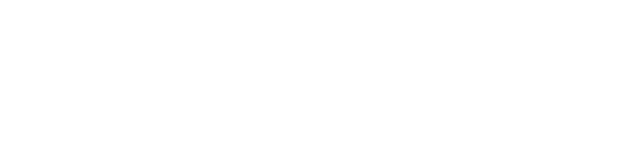
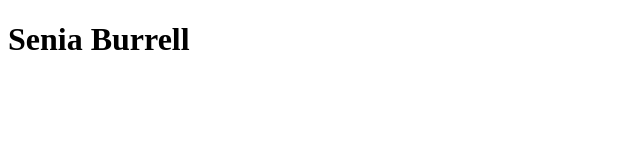
Before and after one commit to seniaburrell/seniaburrell.github.io, a plain HTML site: page index.html in a window 1280 px wide. Shown: the whole page, without its empty margins (0-640 px from the left). Drawn offline with Linux system fonts and the light colour scheme.

Commit message:
add name

```diff
--- a/index.html
+++ b/index.html
@@ -7,6 +7,6 @@
   <title>Senia Mendez-Burrell Portfolio</title>
 </head>
 <body>
-
+  <h1>Senia Burrell</h1>
 </body>
 </html>
```
